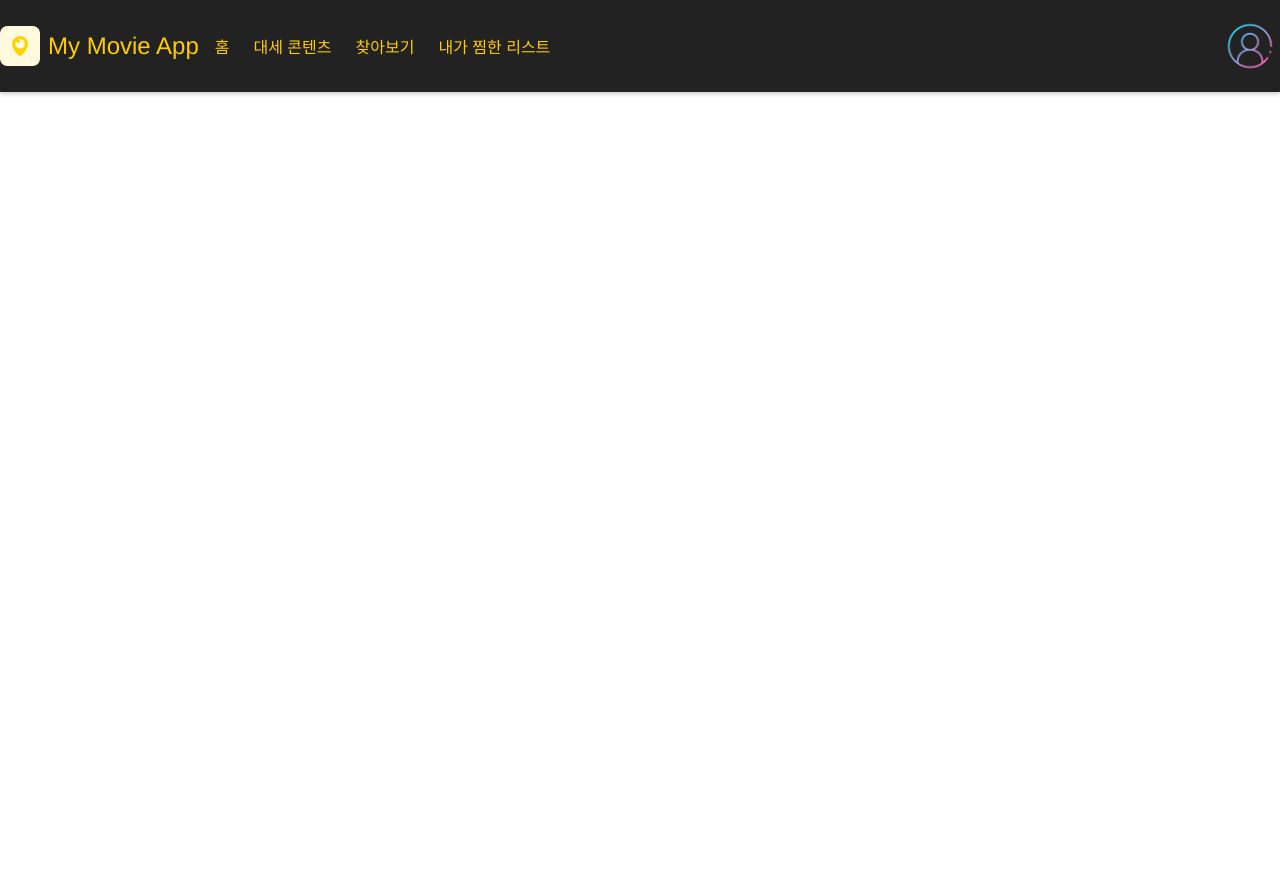
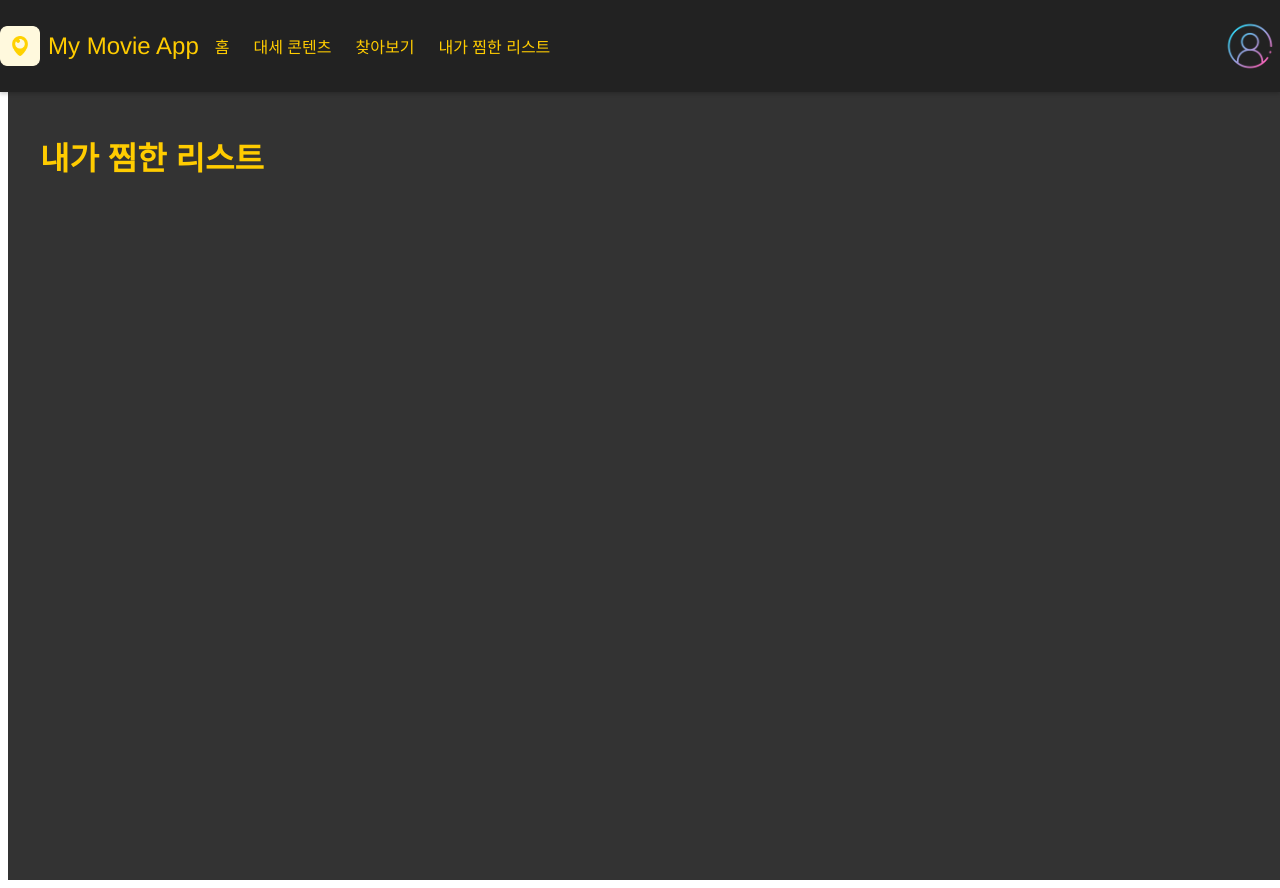
Before and after one commit to RGBRaccoon/web_front, a Vue app: page /wishlist in a window 1280 px wide. Before the commit the page ends 800 px from the top, so only its background shows below. Built offline with nearby package versions, Linux system fonts and the light colour scheme.

Commit message:
wishlist추가 bugfix 상단바의 페이지 덮음 해결

```diff
--- a/src/App.vue
+++ b/src/App.vue
@@ -2,7 +2,9 @@
     <div id="app">
         <HeaderComponent />
         <!-- 모든 페이지에 표시될 헤더 컴포넌트 -->
-        <router-view />
+        <div class="main-content">
+            <router-view />
+        </div>
         <!-- 라우터에 따른 페이지 렌더링 영역 -->
     </div>
 </template>
@@ -19,10 +21,18 @@ export default {
 </script>
 
 <style>
+:root {
+  --header-height: 80px; /* 기본 헤더 높이 */
+}
 /* 기본 스타일 설정 */
 #app {
     font-family: Avenir, Helvetica, Arial, sans-serif;
     color: #ffcc00; /* 노랑 테마 색상 */
     background-color: #333; /* 검정 테마 배경색 */
 }
+
+/* 헤더 높이만큼 페이지 전체에 유격을 줌 */
+.main-content {
+    margin-top: var(--header-height);
+}
 </style>
--- a/src/components/MovieCard.vue
+++ b/src/components/MovieCard.vue
@@ -5,6 +5,7 @@
             :alt="movie.title"
         />
         <h2>{{ movie.title }}</h2>
+        <button @click="toggleWishlist">찜하기</button>
         <p>{{ movie.overview }}</p>
     </div>
 </template>
@@ -14,6 +15,25 @@ export default {
     name: 'MovieCard',
     props: {
         movie: Object,
+    },
+    methods: {
+        toggleWishlist() {
+            let wishlist = JSON.parse(
+                sessionStorage.getItem('wishlist') || '[]'
+            );
+
+            const movieIndex = wishlist.findIndex(
+                (item) => item.id === this.movie.id
+            );
+            if (movieIndex === -1) {
+                wishlist.push(this.movie); // 영화가 찜 리스트에 없다면 추가
+            } else {
+                wishlist.splice(movieIndex, 1); // 이미 찜 리스트에 있다면 제거
+            }
+
+            sessionStorage.setItem('wishlist', JSON.stringify(wishlist)); // 세션 스토리지에 저장
+            this.$emit('update-wishlist', wishlist); // 부모 컴포넌트에 업데이트 알림
+        },
     },
 };
 </script>
--- a/src/router/index.js
+++ b/src/router/index.js
@@ -2,6 +2,7 @@ import { createRouter, createWebHistory } from 'vue-router';
 import Home from '@/views/Home.vue';
 import Search from '@/views/SearchPage.vue';
 import Popular from '@/views/PopularPage.vue';
+import Wishlist from '@/views/WishlistPage.vue';
 const routes = [
     {
         path: '/',
@@ -18,6 +19,11 @@ const routes = [
         name: 'PopularPage',
         component: Popular,
     },
+    {
+        path: '/wishlist',
+        name: 'WishlistPage',
+        component: Wishlist,
+    },
     // 다른 라우트 추가 가능
 ];
 
--- /dev/null
+++ b/src/views/WishlistPage.vue
@@ -0,0 +1,48 @@
+<template>
+    <div class="wishlist-page">
+        <h1>내가 찜한 리스트</h1>
+        <div class="movie-results">
+            <MovieCard
+                v-for="movie in wishlist"
+                :key="movie.id"
+                :movie="movie"
+            />
+        </div>
+    </div>
+</template>
+
+<script>
+import MovieCard from '@/components/MovieCard.vue';
+
+export default {
+    name: 'WishlistPage',
+    components: { MovieCard },
+    data() {
+        return {
+            wishlist: [],
+        };
+    },
+    created() {
+        // 세션 스토리지에서 찜한 영화 목록 가져오기
+        const savedWishlist = sessionStorage.getItem('wishlist');
+        this.wishlist = savedWishlist ? JSON.parse(savedWishlist) : [];
+    },
+};
+</script>
+
+<style scoped>
+.wishlist-page {
+    width: 100vw;
+    min-height: 100vh;
+    padding: 2rem;
+    box-sizing: border-box;
+    background-color: #333;
+    color: #ffcc00;
+}
+
+.movie-results {
+    display: flex;
+    flex-wrap: wrap;
+    gap: 1rem;
+}
+</style>
```
